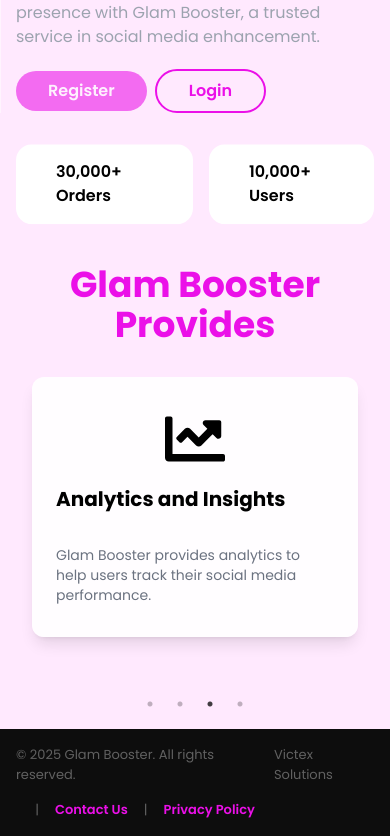
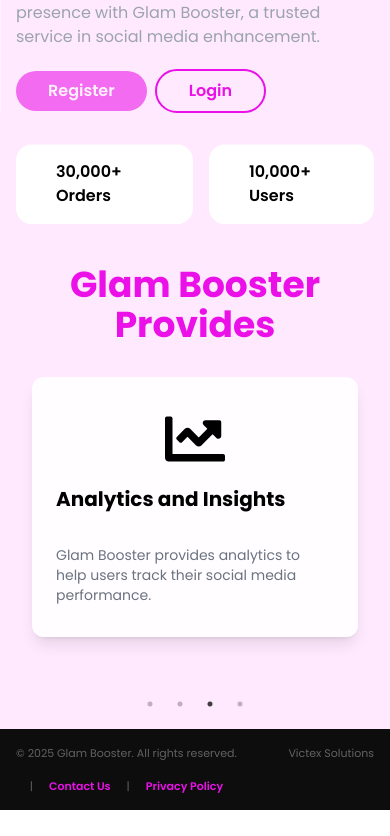
Before and after one commit to Victex4/gkam, a React (Vite) app: page / in a window 390 px wide. Shown: the part 731-1567 px from the top of the page. After the commit the page ends 1541 px from the top, so only its background shows below. Built offline with nearby package versions, Linux system fonts and the light colour scheme.

Commit message:
initial commit

```diff
--- a/src/section/Footer.jsx
+++ b/src/section/Footer.jsx
@@ -9,11 +9,11 @@
       <div className='container p-4 flex justify-between'>
         <div className='flex flex-col md:flex-row gap-4 items-center'>
           <div>
-            <p className='text-white/35 text-[13px] md:text-[16px]'>
+            <p className='text-white/35 text-[11px] md:text-[16px]'>
                 &copy; {new Date().getFullYear()} Glam Booster. All rights reserved.
             </p>
           </div>
-          <div className='flex gap-4 text-[13px] md:text-[16px]'>
+          <div className='flex gap-4 text-[11px] md:text-[16px]'>
             <p className='text-white/35'>
               |
             </p>
@@ -28,7 +28,7 @@
             </p>
           </div>
         </div>
-        <p className='text-white/35 text-[13px] md:text-[16px]'>
+        <p className='text-white/35 text-[11px] md:text-[16px]'>
           Victex Solutions
         </p>
       </div>
```
